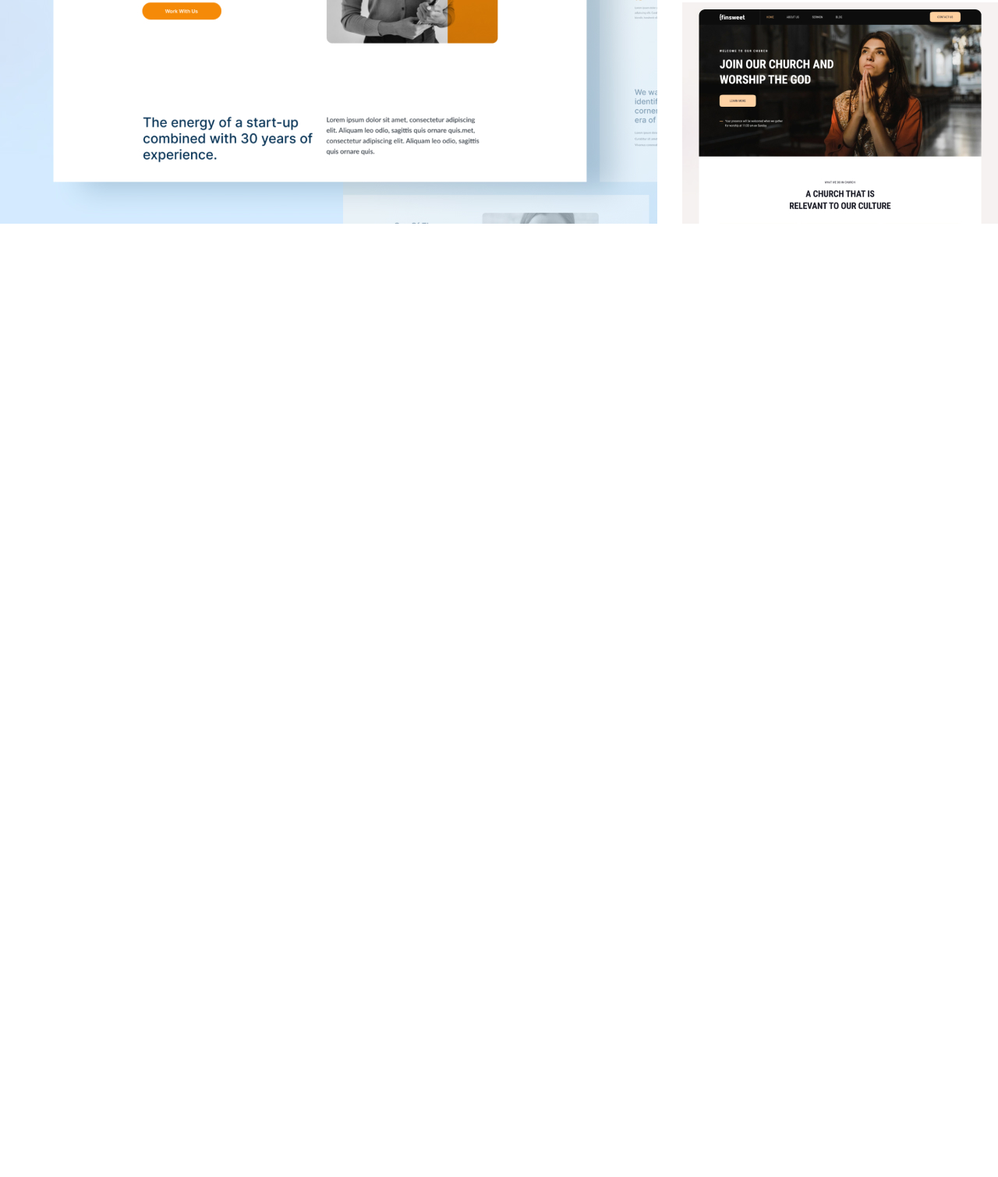
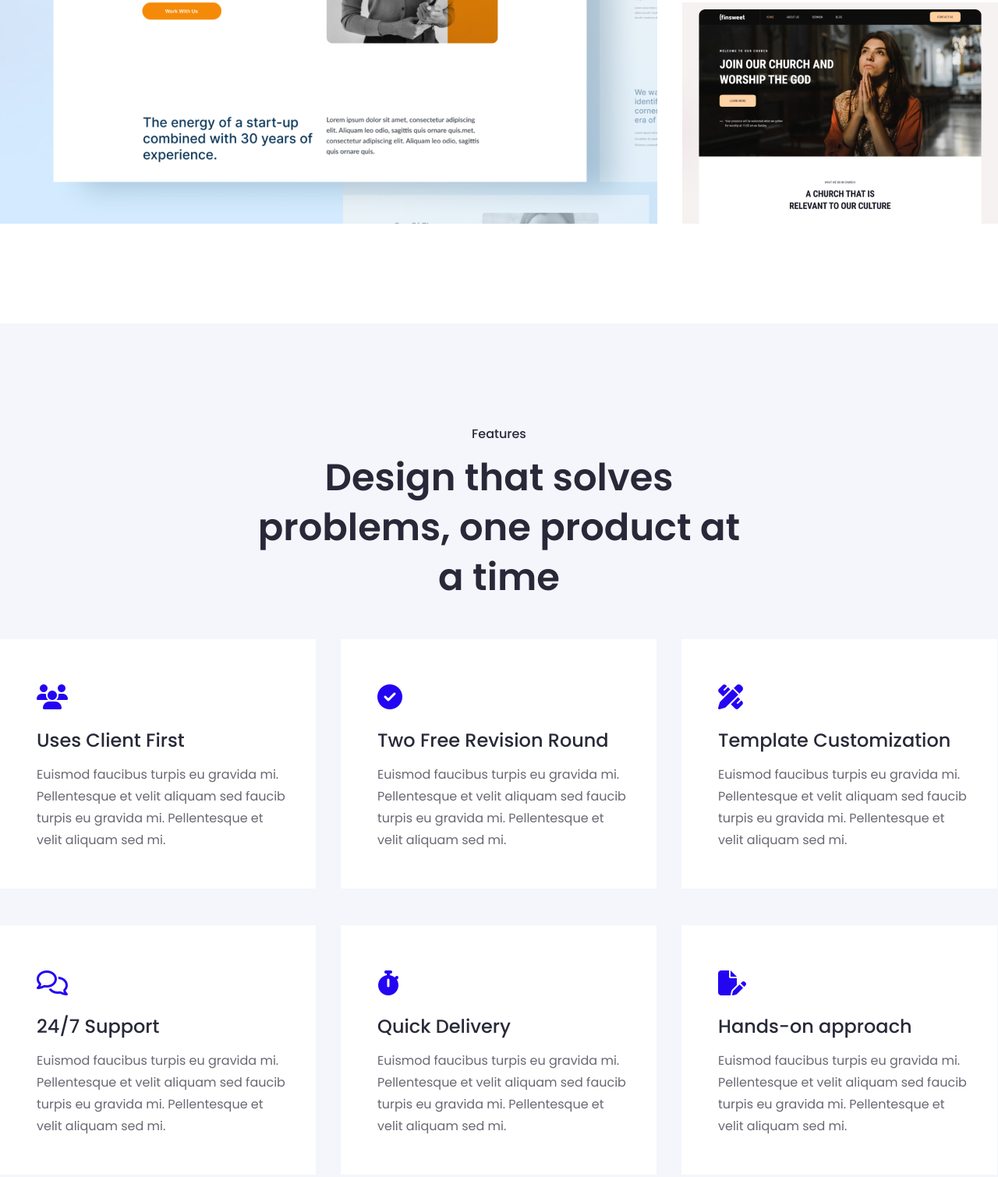
Before and after one commit to dev-nahianrafi/finsweet, a plain HTML site: page index.html in a window 1280 px wide. Shown: the part 1997-3507 px from the top of the page at 78% size. Before the commit the page ends 2412 px from the top, so only its background shows below. Drawn offline with Linux system fonts and the light colour scheme.

Commit message:
feacher add

```diff
--- a/css/style.css
+++ b/css/style.css
@@ -330,3 +330,66 @@ a{
     vertical-align: middle;
 }
 /* card end */
+/* Features start */
+#featchers{
+    padding: 128px 0;
+    background: #F4F6FC;
+}
+.feachers_header{
+    text-align: center;
+}
+.feachers_header h3{
+    color:#282938;
+    font-family: var(--popeins);
+    font-size: 16px;
+    font-weight: 500;
+    line-height: 28px;
+    margin-bottom: 10px;
+}
+.feachers_header h2{
+    width: 630px;
+    color:#282938;
+    text-align: center;
+    font-family: var(--popeins);
+    font-size: 48px;
+    font-style: normal;
+    font-weight: 600;
+    line-height: 64px;
+    margin-left: 50%;
+    transform: translateX(-50%);
+}
+.featcher_item_wrapper{
+    display: flex;
+    flex-wrap: wrap;
+    align-items: center;
+    column-gap: 32px;
+}
+.feacher_item{
+    margin-top: 47px;
+    padding: 58px 32px 48px 47px;
+    width: 405px;
+    background-color: #fff;
+}
+.feacher_item i{
+    color: #2405F2;
+    font-size: 32px;
+    margin-bottom: 22px;
+}
+.feacher_item h3{
+    color:#282938;
+    font-family: var(--popeins);
+    font-size: 24px;
+    font-weight: 500;
+    line-height: 36px;
+    margin-bottom: 12px;
+}
+.feacher_item p{
+    color:#282938;
+    opacity: 0.7;
+    font-family: var(--popeins);
+    font-size: 16px;
+    font-weight: 400;
+    line-height: 28px;
+    width: 324px;
+}
+/* Features end */
--- a/index.html
+++ b/index.html
@@ -157,5 +157,47 @@
         </div>
     </section>
     <!-- card end -->
+    <!-- Features start -->
+    <section id="featchers">
+        <div class="container">
+            <div class="feachers_header">
+                <h3>Features</h3>
+                <h2>Design that solves problems, one product at a time</h2>
+            </div>
+            <div class="featcher_item_wrapper">
+                <div class="feacher_item">
+                    <i class="fa-solid fa-users"></i>
+                    <h3>Uses Client First</h3>
+                    <p>Euismod faucibus turpis eu gravida mi. Pellentesque et velit aliquam sed faucib turpis eu gravida mi. Pellentesque et velit aliquam sed mi.</p>
+                </div>
+                <div class="feacher_item">
+                    <i class="fa-solid fa-circle-check"></i>
+                    <h3>Two Free Revision Round</h3>
+                    <p>Euismod faucibus turpis eu gravida mi. Pellentesque et velit aliquam sed faucib turpis eu gravida mi. Pellentesque et velit aliquam sed mi.</p>
+                </div>
+                <div class="feacher_item">
+                    <i class="fa-solid fa-pen-ruler"></i>
+                    <h3>Template Customization</h3>
+                    <p>Euismod faucibus turpis eu gravida mi. Pellentesque et velit aliquam sed faucib turpis eu gravida mi. Pellentesque et velit aliquam sed mi.</p>
+                </div>
+                <div class="feacher_item">
+                    <i class="fa-regular fa-comments"></i>
+                    <h3>24/7 Support</h3>
+                    <p>Euismod faucibus turpis eu gravida mi. Pellentesque et velit aliquam sed faucib turpis eu gravida mi. Pellentesque et velit aliquam sed mi.</p>
+                </div>
+                <div class="feacher_item">
+                    <i class="fa-solid fa-stopwatch"></i>
+                    <h3>Quick Delivery</h3>
+                    <p>Euismod faucibus turpis eu gravida mi. Pellentesque et velit aliquam sed faucib turpis eu gravida mi. Pellentesque et velit aliquam sed mi.</p>
+                </div>
+                <div class="feacher_item">
+                    <i class="fa-solid fa-file-pen"></i>
+                    <h3>Hands-on approach</h3>
+                    <p>Euismod faucibus turpis eu gravida mi. Pellentesque et velit aliquam sed faucib turpis eu gravida mi. Pellentesque et velit aliquam sed mi.</p>
+                </div>
+            </div>
+        </div>
+    </section>
+    <!-- Features end -->
 </body>
 </html>
```
